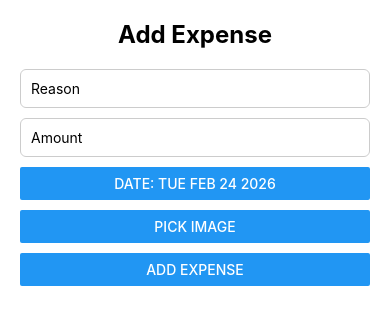
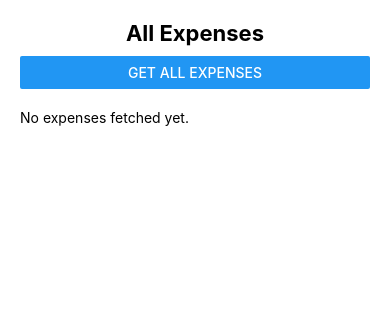
Before and after one commit to Thurunuhashitha/expenses_tracker_react_native, a React Native app: screen / in a window 390 px wide. Shown: the top 324 px of the page. Built offline with nearby package versions, Linux system fonts and the light colour scheme.

Commit message:
create GetAll expensers

```diff
--- a/App.jsx
+++ b/App.jsx
@@ -1,14 +1,16 @@
 import { View } from "react-native";
-import AddExpenses from './src/screens/Expenses/AddExpenses';
+// import AddExpenses from './src/screens/Expenses/AddExpenses';
 import Login from './src/screens/Login/Login'
 // import Register from './src/screens/Register/Register'
+import GetAllExpenses from "./src/screens/Expenses/GetAllExpenses";
 
 function App() {
   return (
     <View>
       {/* <Register /> */}
       {/* <Login /> */}
-      <AddExpenses />
+      {/* <AddExpenses /> */}
+      <GetAllExpenses />
     </View>
   );
 }
--- a/src/screens/Expenses/GetAllExpenses.jsx
+++ b/src/screens/Expenses/GetAllExpenses.jsx
@@ -1,12 +1,100 @@
-import { View, Text } from 'react-native'
-import React from 'react'
+import React, { useState } from 'react'
+import {
+  View,
+  Text,
+  Button,
+  FlatList,
+  Image,
+  StyleSheet,
+  ActivityIndicator
+} from 'react-native'
+import AsyncStorage from '@react-native-async-storage/async-storage'
+import axios from 'axios'
 
 const GetAllExpenses = () => {
+  const [expenses, setExpenses] = useState([])
+  const [loading, setLoading] = useState(false)
+
+  const handleGetAll = async () => {
+    try {
+      setLoading(true)
+
+      const token = await AsyncStorage.getItem('authToken')
+      if (!token) {
+        alert('Login required')
+        setLoading(false)
+        return
+      }
+
+      const response = await axios.get(
+        'https://api.thurunu.me/api/expenses/all',
+        {
+          headers: { Authorization: `Bearer ${token}` }
+        }
+      )
+
+      setExpenses(response.data)
+      console.log('Fetched Data:', response.data)
+    } catch (error) {
+      console.log('FETCH ERROR:', error.response?.data || error.message)
+      alert('Failed to fetch expenses')
+    } finally {
+      setLoading(false)
+    }
+  }
+
+  const renderItem = ({ item }) => (
+    <View style={styles.itemContainer}>
+      <Text style={styles.text}>Reason: {item.reason}</Text>
+      <Text style={styles.text}>Amount: {item.amount}</Text>
+      <Text style={styles.text}>
+        Date: {new Date(item.date).toLocaleDateString()}
+      </Text>
+      {item.bill_img && (
+        <Image
+          source={{ uri: `https://api.thurunu.me/uploads/${item.bill_img}` }}
+          style={styles.image}
+        />
+      )}
+    </View>
+  )
+
   return (
-    <View>
-      <Text>GetAllExpenses</Text>
+    <View style={styles.container}>
+      <Text style={styles.title}>All Expenses</Text>
+
+      <Button title="Get All Expenses" onPress={handleGetAll} />
+
+      {loading && <ActivityIndicator size="large" style={{ marginTop: 20 }} />}
+
+      {!loading && expenses.length > 0 && (
+        <FlatList
+          data={expenses}
+          keyExtractor={(item) => item.expense_id.toString()}
+          renderItem={renderItem}
+          style={{ marginTop: 20 }}
+        />
+      )}
+
+      {!loading && expenses.length === 0 && (
+        <Text style={{ marginTop: 20 }}>No expenses fetched yet.</Text>
+      )}
     </View>
   )
 }
 
 export default GetAllExpenses
+
+const styles = StyleSheet.create({
+  container: { padding: 20 },
+  title: { fontSize: 22, fontWeight: 'bold', marginBottom: 10, textAlign: 'center' },
+  itemContainer: {
+    marginBottom: 15,
+    padding: 10,
+    borderWidth: 1,
+    borderColor: '#ccc',
+    borderRadius: 8
+  },
+  text: { fontSize: 16 },
+  image: { width: 200, height: 200, marginTop: 10, borderRadius: 8 }
+})
```
